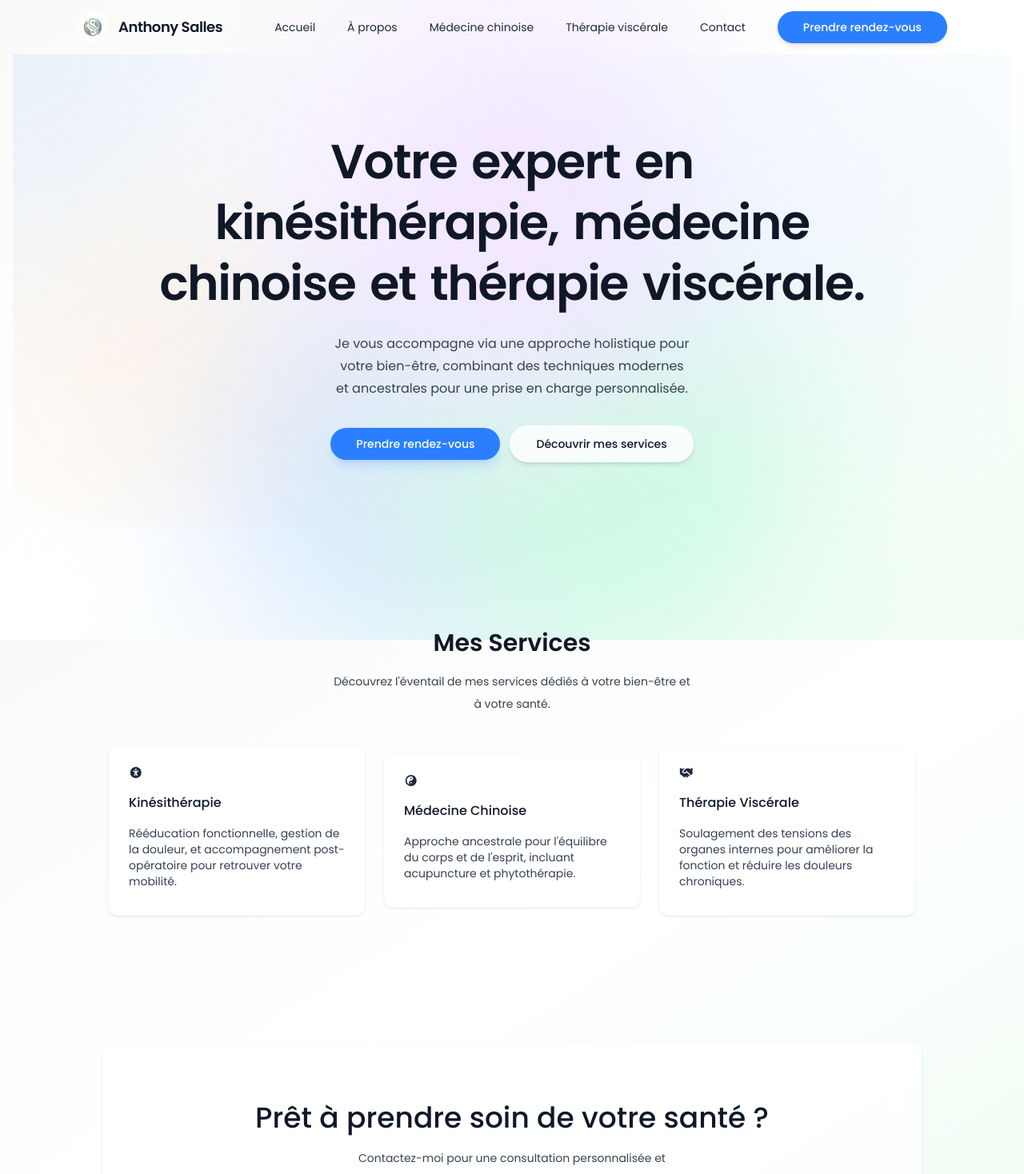
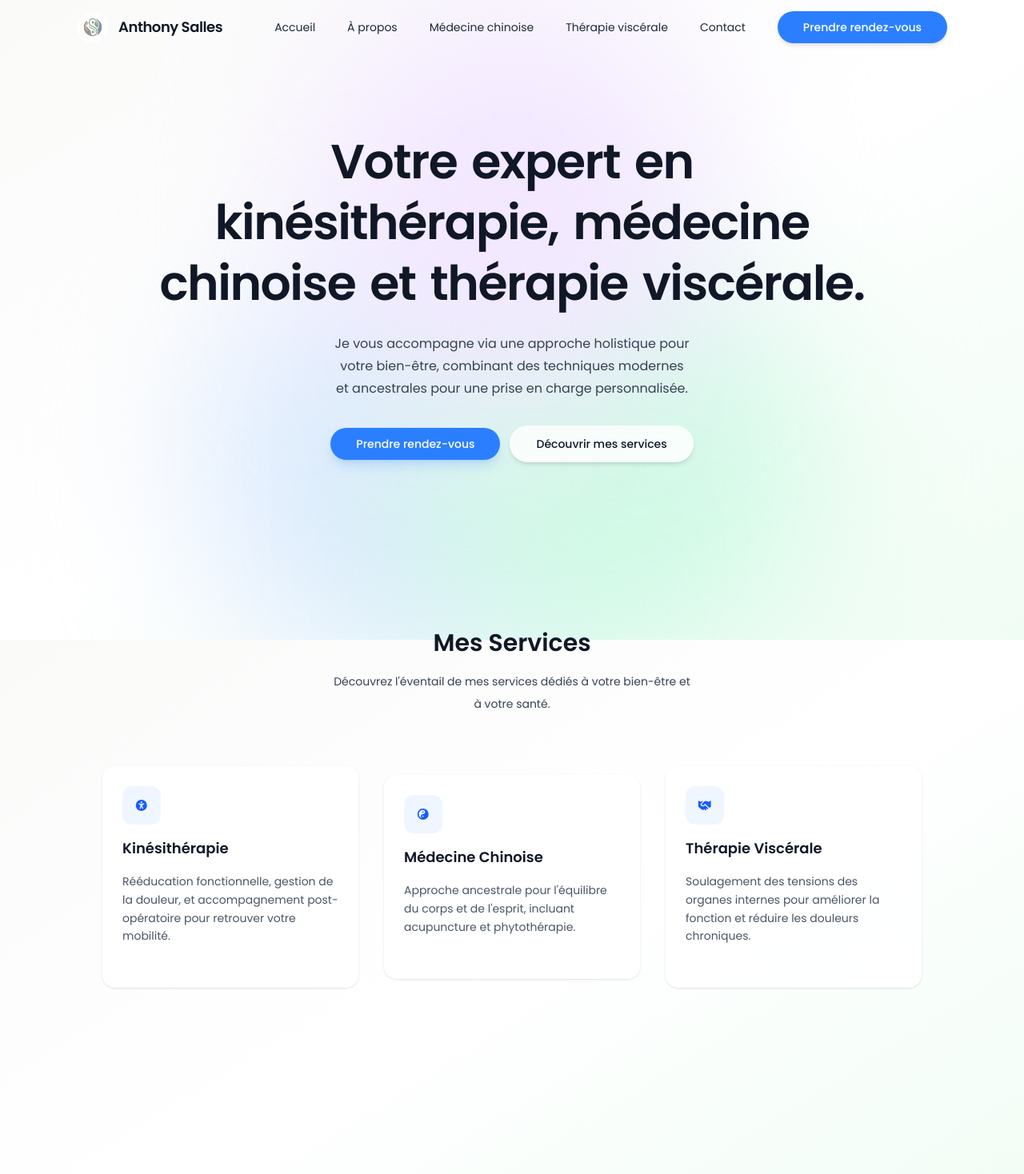
Before and after one commit to LTiollier/anthony-salles, a Next.js app: page / in a window 1280 px wide. Shown: the top 1468 px of the page at 80% size. Built offline with nearby package versions, Linux system fonts and the light colour scheme.

Commit message:
✨ refactor features section and remove background-glow

```diff
--- a/components/background-glow.jsx
+++ /dev/null
@@ -1,69 +0,0 @@
-'use client';
-
-import { motion, useMotionValue, useSpring } from 'framer-motion';
-import { useEffect } from 'react';
-
-/**
- * BackgroundGlow Component
- * Features subtle, interactive blurred blobs that follow the mouse or float gently.
- */
-export default function BackgroundGlow() {
-    const mouseX = useMotionValue(0);
-    const mouseY = useMotionValue(0);
-
-    // Smooth transition for mouse movement
-    const springX = useSpring(mouseX, { stiffness: 50, damping: 20 });
-    const springY = useSpring(mouseY, { stiffness: 50, damping: 20 });
-
-    useEffect(() => {
-        const handleMouseMove = (e) => {
-            mouseX.set(e.clientX);
-            mouseY.set(e.clientY);
-        };
-        window.addEventListener('mousemove', handleMouseMove);
-        return () => window.removeEventListener('mousemove', handleMouseMove);
-    }, [mouseX, mouseY]);
-
-    return (
-        <div className="absolute inset-0 -z-10 overflow-hidden pointer-events-none">
-            {/* Main Interactive Glow */}
-            <motion.div
-                className="absolute size-[500px] rounded-full bg-blue-400/10 blur-[120px]"
-                style={{
-                    x: springX,
-                    y: springY,
-                    left: '-250px',
-                    top: '-250px',
-                }}
-            />
-
-            {/* Floating Blob 1 - Warm */}
-            <motion.div
-                className="absolute top-1/4 -left-20 size-96 rounded-full bg-orange-200/20 blur-[100px]"
-                animate={{
-                    x: [0, 100, 0],
-                    y: [0, 50, 0],
-                }}
-                transition={{
-                    duration: 20,
-                    repeat: Infinity,
-                    ease: "easeInOut"
-                }}
-            />
-
-            {/* Floating Blob 2 - Soft Blue */}
-            <motion.div
-                className="absolute bottom-1/4 -right-20 size-[500px] rounded-full bg-blue-100/30 blur-[120px]"
-                animate={{
-                    x: [0, -150, 0],
-                    y: [0, -100, 0],
-                }}
-                transition={{
-                    duration: 25,
-                    repeat: Infinity,
-                    ease: "easeInOut"
-                }}
-            />
-        </div>
-    );
-}
--- a/sections/features.jsx
+++ b/sections/features.jsx
@@ -1,69 +1,122 @@
 import SectionTitle from "@/components/section-title";
 import { FontAwesomeIcon } from '@fortawesome/react-fontawesome';
 import { faUniversalAccess, faYinYang, faHandshake } from '@fortawesome/free-solid-svg-icons';
-import { motion } from "framer-motion";
+import { motion, useMotionValue, useSpring, useTransform } from "framer-motion";
 import { useRef } from "react";
 
+function FeatureCard({ feature, index }) {
+    const cardRef = useRef(null);
+    const x = useMotionValue(0);
+    const y = useMotionValue(0);
+
+    const mouseXSpring = useSpring(x);
+    const mouseYSpring = useSpring(y);
+
+    const rotateX = useTransform(mouseYSpring, [-0.5, 0.5], ["10deg", "-10deg"]);
+    const rotateY = useTransform(mouseXSpring, [-0.5, 0.5], ["-10deg", "10deg"]);
+
+    const handleMouseMove = (e) => {
+        const rect = cardRef.current.getBoundingClientRect();
+        const width = rect.width;
+        const height = rect.height;
+        const mouseX = e.clientX - rect.left;
+        const mouseY = e.clientY - rect.top;
+
+        const xPct = mouseX / width - 0.5;
+        const yPct = mouseY / height - 0.5;
+
+        x.set(xPct);
+        y.set(yPct);
+    };
+
+    const handleMouseLeave = () => {
+        x.set(0);
+        y.set(0);
+    };
+
+    return (
+        <motion.div
+            ref={cardRef}
+            onMouseMove={handleMouseMove}
+            onMouseLeave={handleMouseLeave}
+            style={{
+                rotateX,
+                rotateY,
+                transformStyle: "preserve-3d",
+            }}
+            className="group relative p-6 rounded-2xl glass max-w-80 w-full transition-shadow duration-500 hover:shadow-2xl hover:shadow-blue-500/10"
+            initial={{ y: 50, opacity: 0 }}
+            whileInView={{ y: 0, opacity: 1 }}
+            viewport={{ once: true }}
+            transition={{
+                delay: index * 0.1,
+                type: "spring",
+                stiffness: 200,
+                damping: 20,
+            }}
+        >
+            <div style={{ transform: "translateZ(50px)" }} className="space-y-4">
+                <div className="size-12 rounded-xl bg-blue-50 flex items-center justify-center text-blue-600 transition-colors group-hover:bg-blue-600 group-hover:text-white duration-300">
+                    <FontAwesomeIcon icon={feature.icon} className="size-6" />
+                </div>
+                <h3 className="text-lg font-semibold text-gray-900">
+                    {feature.title}
+                </h3>
+                <p className="text-gray-600 leading-relaxed">
+                    {feature.description}
+                </p>
+                <div className="pt-2">
+                    <div className="h-1 w-0 bg-blue-500 transition-all duration-300 group-hover:w-12 rounded-full" />
+                </div>
+            </div>
+
+            {/* Subtle internal glow */}
+            <motion.div
+                className="absolute inset-0 rounded-2xl opacity-0 group-hover:opacity-100 transition-opacity duration-500 pointer-events-none"
+                style={{
+                    background: useTransform(
+                        [mouseXSpring, mouseYSpring],
+                        ([latestX, latestY]) => {
+                            const xPct = (latestX + 0.5) * 100;
+                            const yPct = (latestY + 0.5) * 100;
+                            return `radial-gradient(circle at ${xPct}% ${yPct}%, rgba(59, 130, 246, 0.15), transparent)`;
+                        }
+                    ),
+                }}
+            />
+        </motion.div>
+    );
+}
+
 export default function Features() {
-
-    const refs = useRef([]);
-
     const featuresData = [
         {
-            icon: faUniversalAccess, // Changed icon
-            title: "Kinésithérapie", // Changed title
-            description: "Rééducation fonctionnelle, gestion de la douleur, et accompagnement post-opératoire pour retrouver votre mobilité.", // Changed description
+            icon: faUniversalAccess,
+            title: "Kinésithérapie",
+            description: "Rééducation fonctionnelle, gestion de la douleur, et accompagnement post-opératoire pour retrouver votre mobilité.",
         },
         {
-            icon: faYinYang, // Changed icon
-            title: "Médecine Chinoise", // Changed title
-            description: "Approche ancestrale pour l'équilibre du corps et de l'esprit, incluant acupuncture et phytothérapie.", // Changed description
+            icon: faYinYang,
+            title: "Médecine Chinoise",
+            description: "Approche ancestrale pour l'équilibre du corps et de l'esprit, incluant acupuncture et phytothérapie.",
         },
         {
-            icon: faHandshake, // Changed icon
-            title: "Thérapie Viscérale", // Changed title
-            description: "Soulagement des tensions des organes internes pour améliorer la fonction et réduire les douleurs chroniques.", // Changed description
+            icon: faHandshake,
+            title: "Thérapie Viscérale",
+            description: "Soulagement des tensions des organes internes pour améliorer la fonction et réduire les douleurs chroniques.",
         }
     ];
 
     return (
-        <section className="mt-32">
+        <section className="mt-32 pb-20">
             <SectionTitle
-                title="Mes Services" // Changed title
-                description="Découvrez l'éventail de mes services dédiés à votre bien-être et à votre santé." // Changed description
+                title="Mes Services"
+                description="Découvrez l'éventail de mes services dédiés à votre bien-être et à votre santé."
             />
 
-            <div className="flex flex-wrap items-center justify-center gap-6 mt-10 px-6">
+            <div className="flex flex-wrap items-center justify-center gap-8 mt-16 px-6 perspective-1000">
                 {featuresData.map((feature, index) => (
-                    <motion.div
-                        key={index}
-                        ref={(el) => (refs.current[index] = el)}
-                        className="hover:-translate-y-0.5 p-6 rounded-xl space-y-4 glass max-w-80 w-full"
-                        initial={{ y: 150, opacity: 0 }}
-                        whileInView={{ y: 0, opacity: 1 }}
-                        viewport={{ once: true }}
-                        transition={{
-                            delay: index * 0.15,
-                            type: "spring",
-                            stiffness: 320,
-                            damping: 70,
-                            mass: 1
-                        }}
-                        onAnimationComplete={() => {
-                            const card = refs.current[index];
-                            if (card) {
-                                card.classList.add("transition", "duration-300");
-                            }
-                        }}
-                    >
-                        <FontAwesomeIcon icon={feature.icon} className="size-8.5" />
-                        <h3 className="text-base font-medium text-gray-900">
-                            {feature.title}
-                        </h3>
-                        <p className="text-gray-700 pb-2">
-                            {feature.description}
-                        </p>
-                    </motion.div>
+                    <FeatureCard key={index} feature={feature} index={index} />
                 ))}
             </div>
         </section>
--- a/sections/hero-section.jsx
+++ b/sections/hero-section.jsx
@@ -2,7 +2,6 @@
 
 import { motion } from "framer-motion";
 import Link from "next/link";
-import BackgroundGlow from "@/components/background-glow";
 
 export default function HeroSection() {
     const title = "Votre expert en kinésithérapie, médecine chinoise et thérapie viscérale.";
@@ -33,8 +32,6 @@ export default function HeroSection() {
 
     return (
         <section className="relative flex flex-col items-center py-20 overflow-visible">
-            <BackgroundGlow />
-
             <motion.div
                 className="flex flex-col items-center max-w-4xl"
                 variants={containerVariants}
```
